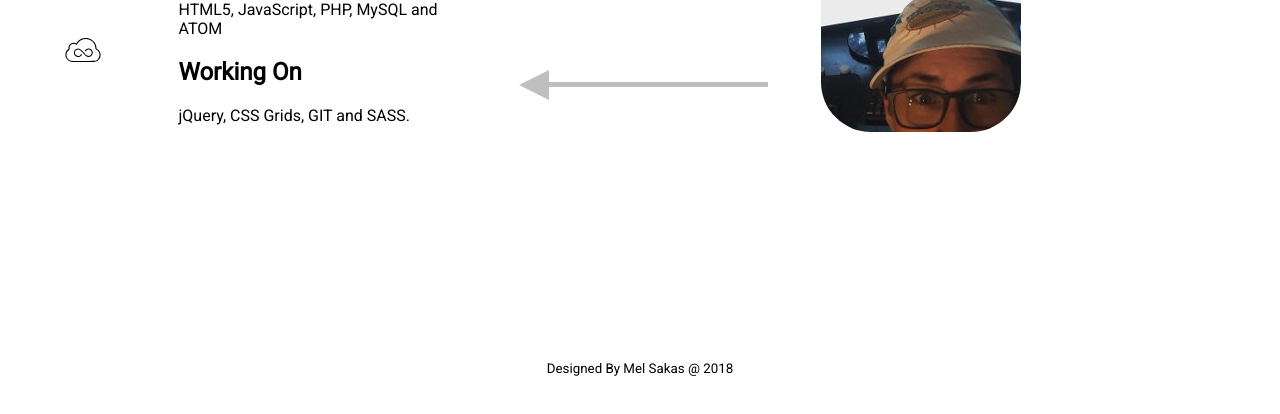
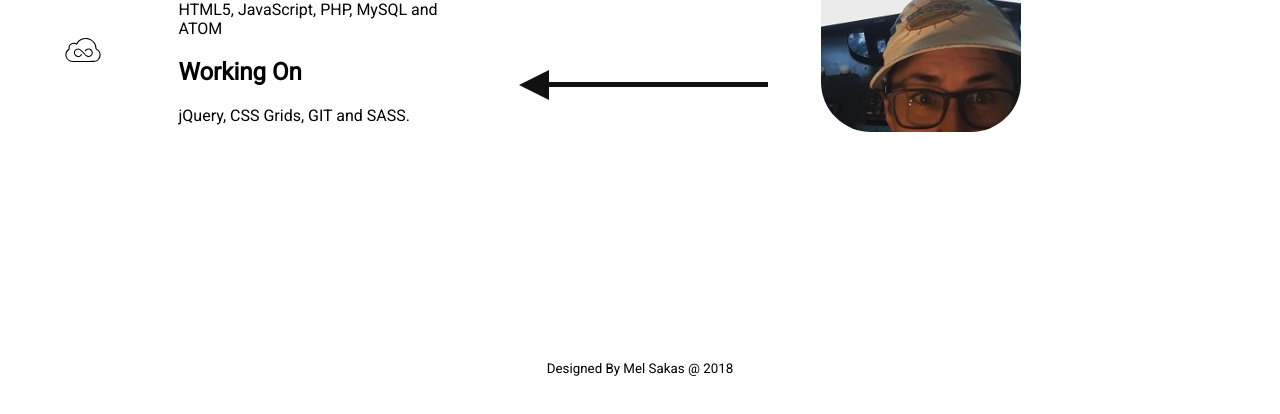
Before and after one commit to CSmel/csmel.github.io, a plain HTML site: page index.html in a window 1280 px wide. Shown: the part 392-806 px from the top of the page. Drawn offline with Linux system fonts and the light colour scheme.

Commit message:
changed the arrow color

```diff
--- a/index.html
+++ b/index.html
@@ -101,7 +101,7 @@ grid system
     ===========================================*/
 
     .arrow-line {
-      background-color: #bbb;
+      background-color: #000;
       width: 30px;
       height: 5px;
       visibility: hidden;
@@ -137,7 +137,7 @@ grid system
       height: 0;
       border-top: 15px solid transparent;
       border-bottom: 15px solid transparent;
-      border-right: 30px solid #bbb;
+      border-right: 30px solid #000;
       margin-left: -10px;
       margin-top: -12px
     }
```
